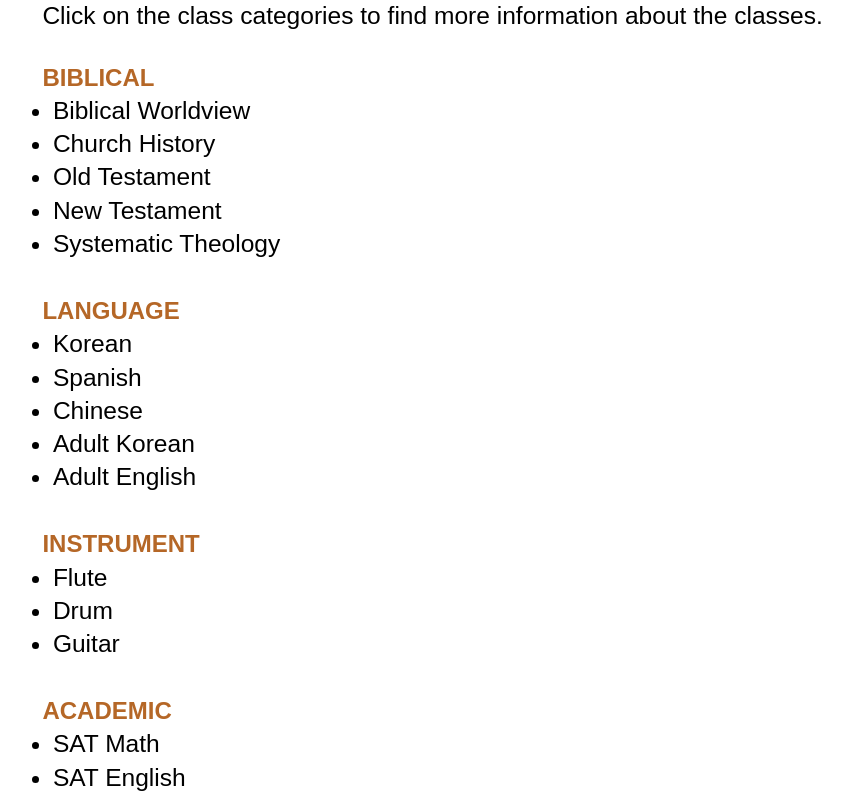
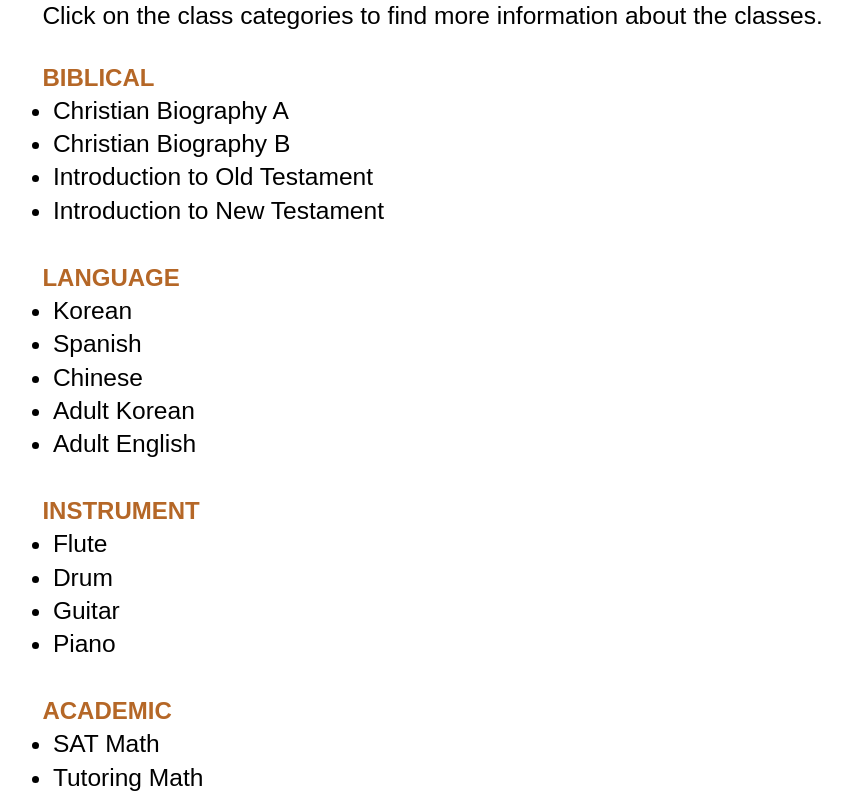
Before and after one commit to jmpark2001/SummitSchool, a React (Create React App) app: page /classInfo in a window 1280 px wide. Shown: the part 1220-2019 px from the top of the page, without its empty margins (124-976 px from the left). Built offline with nearby package versions, Linux system fonts and the light colour scheme; no server answers; a web font is replaced by a local one.

Commit message:
Class Info updated for spring semester

```diff
--- a/src/pages/ClassInfo.js
+++ b/src/pages/ClassInfo.js
@@ -14,8 +14,8 @@ function CustomLink({to, children, ...props}) {
 }
 
 export default function ClassInfo() {
-    const classList = ["Biblical Worldview", "Church History", "Old Testament", "New Testament", "Systematic Theology", "Korean", "Spanish", "Chinese", "Adult Korean", "Adult English", "Flute",
-     "Drum", "Guitar", "SAT Math", "SAT English", "Pre-K/K", "Basketball", "Stretching and Mobility", "Badminton"]
+    const classList = ["Christian Biography A", "Christian Biography B", "Introduction to Old Testament", "Introduction to New Testament", "Korean", "Spanish", "Chinese", "Adult Korean", "Adult English", "Flute",
+     "Drum", "Guitar", "Piano", "SAT Math", "Tutoring Math", "Tutoring English", "Coding", "Pre-K/K", "Basketball", "Stretching and Mobility", "Badminton"]
 
     return (
         <div className="classInfoPage">
@@ -57,7 +57,7 @@ export default function ClassInfo() {
                     <p style={{margin: "0", marginTop: "clamp(1.5rem, 1.2545rem + 1.0909vw, 3rem)"}}>Click on the class categories to find more information about the classes.</p>
                     <p className="classInfoDivTitle"><b><CustomLink to="/biblical" className="backToHome" style={{color: "#B56727"}}>BIBLICAL</CustomLink></b></p>
                     <ul className="classInfoClassesUl">
-                        {classList.slice(0, 5).map((className, index) =>
+                        {classList.slice(0, 4).map((className, index) =>
                             <li key={index}>
                                 <p>{className}</p>
                             </li>
@@ -65,7 +65,7 @@ export default function ClassInfo() {
                     </ul>
                     <p className="classInfoDivTitle"><b><CustomLink to="/language" className="backToHome" style={{color: "#B56727"}}>LANGUAGE</CustomLink></b></p>
                     <ul className="classInfoClassesUl">
-                        {classList.slice(5, 10).map((className, index) =>
+                        {classList.slice(4, 9).map((className, index) =>
                             <li key={index}>
                                 <p>{className}</p>
                             </li>
@@ -73,7 +73,7 @@ export default function ClassInfo() {
                     </ul>
                     <p className="classInfoDivTitle"><b><CustomLink to="/instrument" className="backToHome" style={{color: "#B56727"}}>INSTRUMENT</CustomLink></b></p>
                     <ul className="classInfoClassesUl">
-                        {classList.slice(10, 13).map((className, index) =>
+                        {classList.slice(9, 13).map((className, index) =>
                             <li key={index}>
                                 <p>{className}</p>
                             </li>
@@ -81,7 +81,7 @@ export default function ClassInfo() {
                     </ul>
                     <p className="classInfoDivTitle"><b><CustomLink to="/academic" className="backToHome" style={{color: "#B56727"}}>ACADEMIC</CustomLink></b></p>
                     <ul className="classInfoClassesUl">
-                        {classList.slice(13,15).map((className, index) =>
+                        {classList.slice(13,17).map((className, index) =>
                             <li key={index}>
                                 <p>{className}</p>
                             </li>
@@ -89,7 +89,7 @@ export default function ClassInfo() {
                     </ul>
                     <p className="classInfoDivTitle"><b><CustomLink to="/kindergarten" className="backToHome" style={{color: "#B56727"}}>PRE-K / Kindergarten</CustomLink></b></p>
                     <ul className="classInfoClassesUl">
-                        {classList.slice(15,16).map((className, index) =>
+                        {classList.slice(17,18).map((className, index) =>
                             <li key={index}>
                                 <p>{className}</p>
                             </li>
@@ -97,7 +97,7 @@ export default function ClassInfo() {
                     </ul>
                     <p className="classInfoDivTitle"><b><CustomLink to="/pe" className="backToHome" style={{color: "#B56727"}}>PHYSICAL EDUCATION</CustomLink></b></p>
                     <ul className="classInfoClassesUl">
-                        {classList.slice(16).map((className, index) =>
+                        {classList.slice(18).map((className, index) =>
                             <li key={index}>
                                 <p>{className}</p>
                             </li>
```
